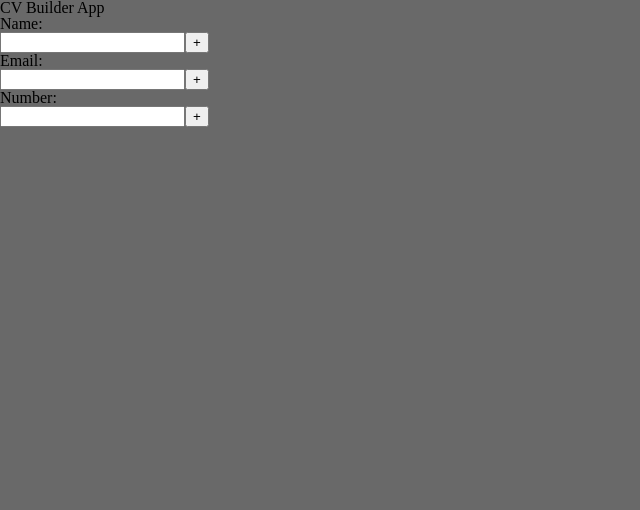
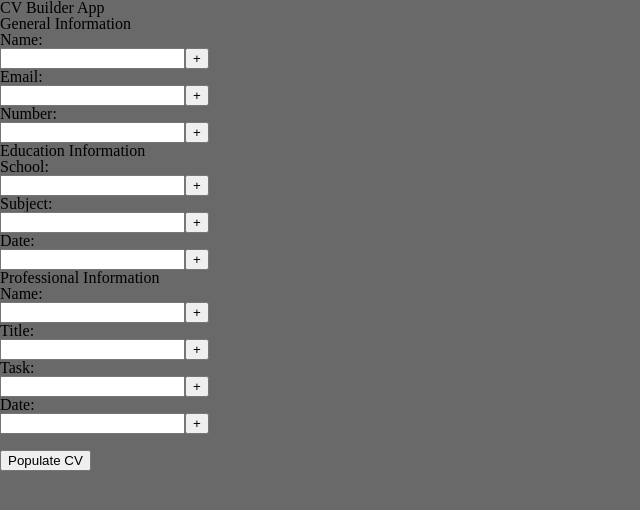
Before and after one commit to Ishmam156/CV-Application, a React (Create React App) app: page / in a window 1280 px wide. Shown: the top 510 px of the page, without its empty margins (0-640 px from the left). Built offline with nearby package versions, Linux system fonts and the light colour scheme.

Commit message:
added all bare bones functionality

```diff
--- a/src/App.js
+++ b/src/App.js
@@ -2,27 +2,41 @@ import React, { Component } from "react";
 import Header from "./components/Header";
 import "./styles/reset.css";
 import "./styles/App.css";
-import Generalnformation from "./components/Generalnformation";
+import InformationParent from "./components/InformationParent";
+import { capitalize } from "./helper/capitalize";
 
 export default class App extends Component {
   constructor() {
     super();
 
     this.state = {
+      showCV: false,
       generalInformation: {
         name: "",
         email: "",
         number: "",
       },
-      inputGeneralInformation: {
+      educationInformation: {
+        school: "",
+        subject: "",
+        date: "",
+      },
+      professionalInformation: {
         name: "",
-        email: "",
-        number: "",
+        title: "",
+        task: "",
+        date: "",
       },
     };
 
     this.handleGeneralInformationInput =
       this.handleGeneralInformationInput.bind(this);
+
+    this.handleEducationInformationInput =
+      this.handleEducationInformationInput.bind(this);
+
+    this.handleProfessionalInformationInput =
+      this.handleProfessionalInformationInput.bind(this);
   }
 
   handleGeneralInformationInput = (event, tag) => {
@@ -36,19 +50,75 @@ export default class App extends Component {
     event.target[tag].value = "";
   };
 
+  handleEducationInformationInput = (event, tag) => {
+    event.preventDefault();
+    this.setState({
+      educationInformation: {
+        ...this.state.educationInformation,
+        [tag]: event.target[tag].value,
+      },
+    });
+    event.target[tag].value = "";
+  };
+
+  handleProfessionalInformationInput = (event, tag) => {
+    event.preventDefault();
+    this.setState({
+      professionalInformation: {
+        ...this.state.professionalInformation,
+        [tag]: event.target[tag].value,
+      },
+    });
+    event.target[tag].value = "";
+  };
+
   render() {
     return (
       <main className="mainContent">
         <Header />
-        <Generalnformation
-          handleGeneralInformationInput={this.handleGeneralInformationInput}
+        <InformationParent
+          handleChange={this.handleGeneralInformationInput}
+          title="General Information"
+          fields={Object.keys(this.state.generalInformation)}
+        />
+        <InformationParent
+          handleChange={this.handleEducationInformationInput}
+          title="Education Information"
+          fields={Object.keys(this.state.educationInformation)}
+        />
+        <InformationParent
+          handleChange={this.handleProfessionalInformationInput}
+          title="Professional Information"
+          fields={Object.keys(this.state.professionalInformation)}
         />
         <br />
-        <h1>{this.state.generalInformation.name}</h1>
-        <br />
-        <h1>{this.state.generalInformation.email}</h1>
-        <br />
-        <h1>{this.state.generalInformation.number}</h1>
+        <button
+          onClick={() =>
+            this.setState({
+              showCV: !this.state.showCV,
+            })
+          }
+        >
+          {this.state.showCV ? "Clear CV" : "Populate CV"}
+        </button>
+        {this.state.showCV &&
+          Object.keys(this.state.generalInformation).map((item, index) => (
+            <div key={index}>
+              {capitalize(item)}: {this.state.generalInformation[item]}
+            </div>
+          ))}
+        {this.state.showCV &&
+          Object.keys(this.state.educationInformation).map((item, index) => (
+            <div key={index}>
+              {capitalize(item)}: {this.state.educationInformation[item]}
+            </div>
+          ))}
+        {this.state.showCV &&
+          Object.keys(this.state.professionalInformation).map((item, index) => (
+            <div key={index}>
+              {capitalize(item)}: {this.state.professionalInformation[item]}
+            </div>
+          ))}
       </main>
     );
   }
--- a/src/components/Generalnformation.jsx
+++ /dev/null
@@ -1,28 +0,0 @@
-import React, { Component } from "react";
-import InputElement from "./InputElement";
-
-export default class Generalnformation extends Component {
-  constructor(props) {
-    super(props);
-  }
-  render() {
-    const { handleGeneralInformationInput } = this.props;
-
-    return (
-      <div>
-        <InputElement
-          handleGeneralInformationInput={handleGeneralInformationInput}
-          title="name"
-        />
-        <InputElement
-          handleGeneralInformationInput={handleGeneralInformationInput}
-          title="email"
-        />
-        <InputElement
-          handleGeneralInformationInput={handleGeneralInformationInput}
-          title="number"
-        />
-      </div>
-    );
-  }
-}
--- /dev/null
+++ b/src/components/InformationParent.jsx
@@ -0,0 +1,24 @@
+import React, { Component } from "react";
+import InputElement from "./InputElement";
+
+export default class InformationParent extends Component {
+  constructor(props) {
+    super(props);
+  }
+  render() {
+    const { handleChange, title, fields } = this.props;
+
+    return (
+      <div>
+        <h2>{title}</h2>
+        {fields.map((item, index) => (
+          <InputElement
+            key={index}
+            handleInputChange={handleChange}
+            title={item}
+          />
+        ))}
+      </div>
+    );
+  }
+}
--- a/src/components/InputElement.jsx
+++ b/src/components/InputElement.jsx
@@ -7,9 +7,9 @@ export default class InputElement extends Component {
   }
 
   render() {
-    const { handleGeneralInformationInput, title } = this.props;
+    const { handleInputChange, title } = this.props;
     return (
-      <form onSubmit={(event) => handleGeneralInformationInput(event, title)}>
+      <form onSubmit={(event) => handleInputChange(event, title)}>
         <label htmlFor={title}>{capitalize(title)}:</label>
         <br />
         <input type="text" id={title} name={title} />
```
